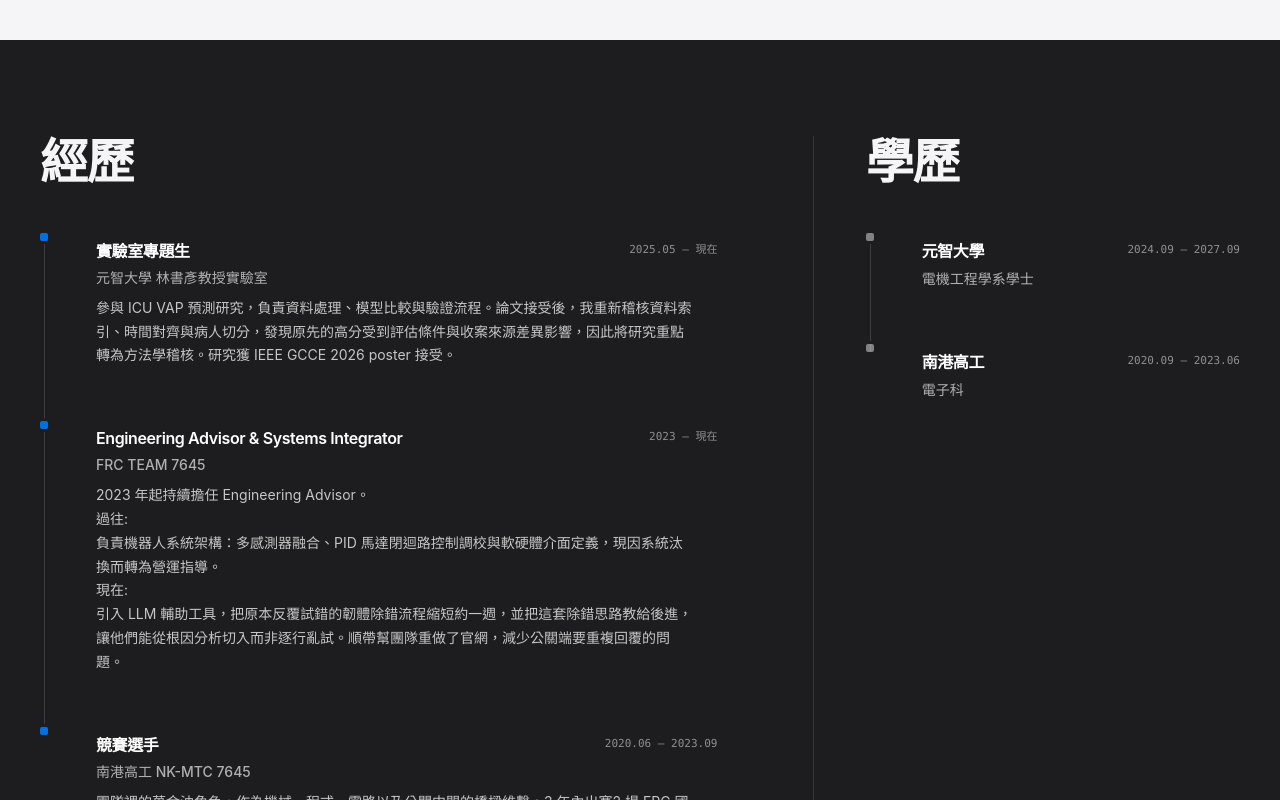
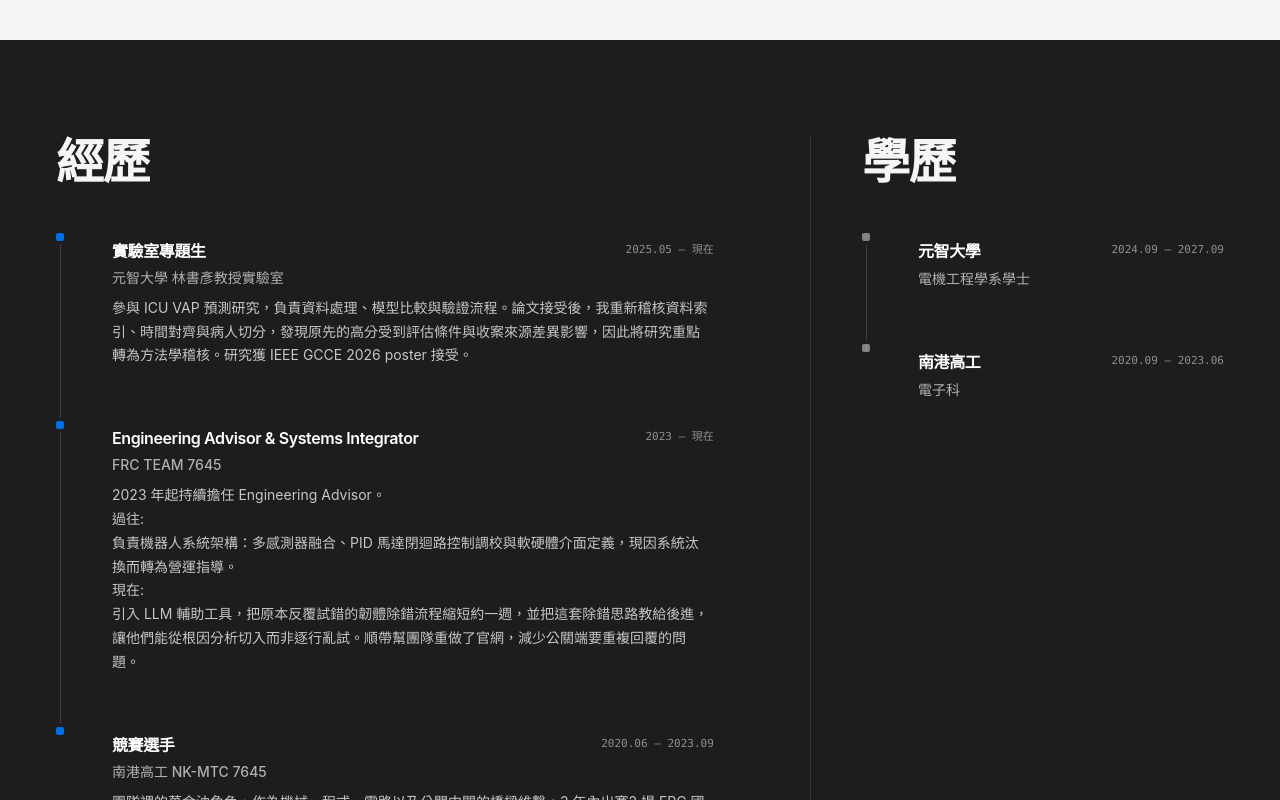
Before and after one commit to Jcsk7049/personal-website, a React (Vite) app: page / in a window 1280 px wide. Shown: the part 760-1560 px from the top of the page. Built offline with nearby package versions, Linux system fonts and the light colour scheme; no server answers.

Commit message:
Tighten experience section side spacing

```diff
--- a/src/components/Experience.jsx
+++ b/src/components/Experience.jsx
@@ -48,7 +48,7 @@ export default function Experience({ experience, education }) {
 
   return (
     <section id="experience" className="experience-section min-h-[calc(100svh-3rem)] py-16 md:py-24 bg-[#1D1D1F] text-white">
-      <div className="w-full px-6 md:px-10">
+      <div className="w-full px-8 md:px-14">
 
         {/* anchor for #education (single, independent of responsive variants) */}
         <div id="education" aria-hidden="true" />
```
Also changed, not shown: 1 other file (tests, documents, lock files or other folders).
